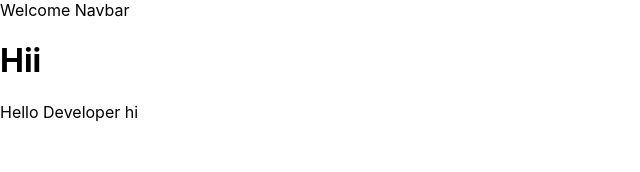
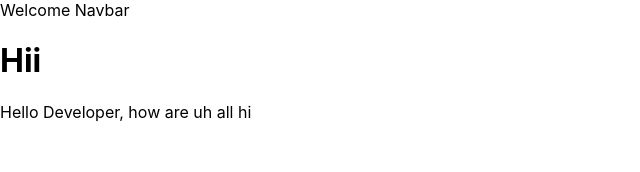
Before and after one commit to AYUSH-G18/Jenkins, a React (Create React App) app: page / in a window 1280 px wide. Shown: the top 172 px of the page, without its empty margins (0-640 px from the left). Built offline with nearby package versions, Linux system fonts and the light colour scheme.

Commit message:
Update App.js from git

```diff
--- a/src/App.js
+++ b/src/App.js
@@ -6,7 +6,7 @@ function App() {
   return (
     <div>
       <Nav/> <h1>Hii</h1>
-    Hello Developer
+    Hello Developer, how are uh all
     hi
 
     </div>
```
